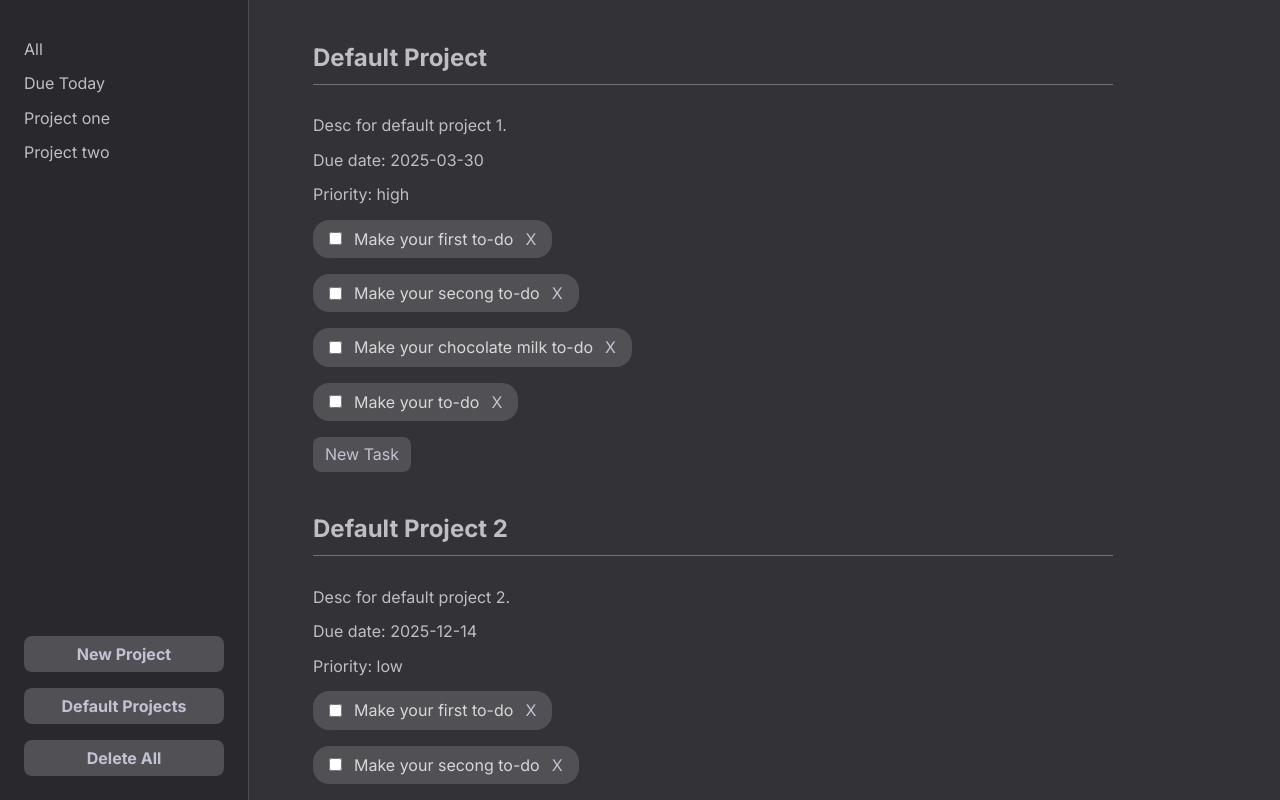
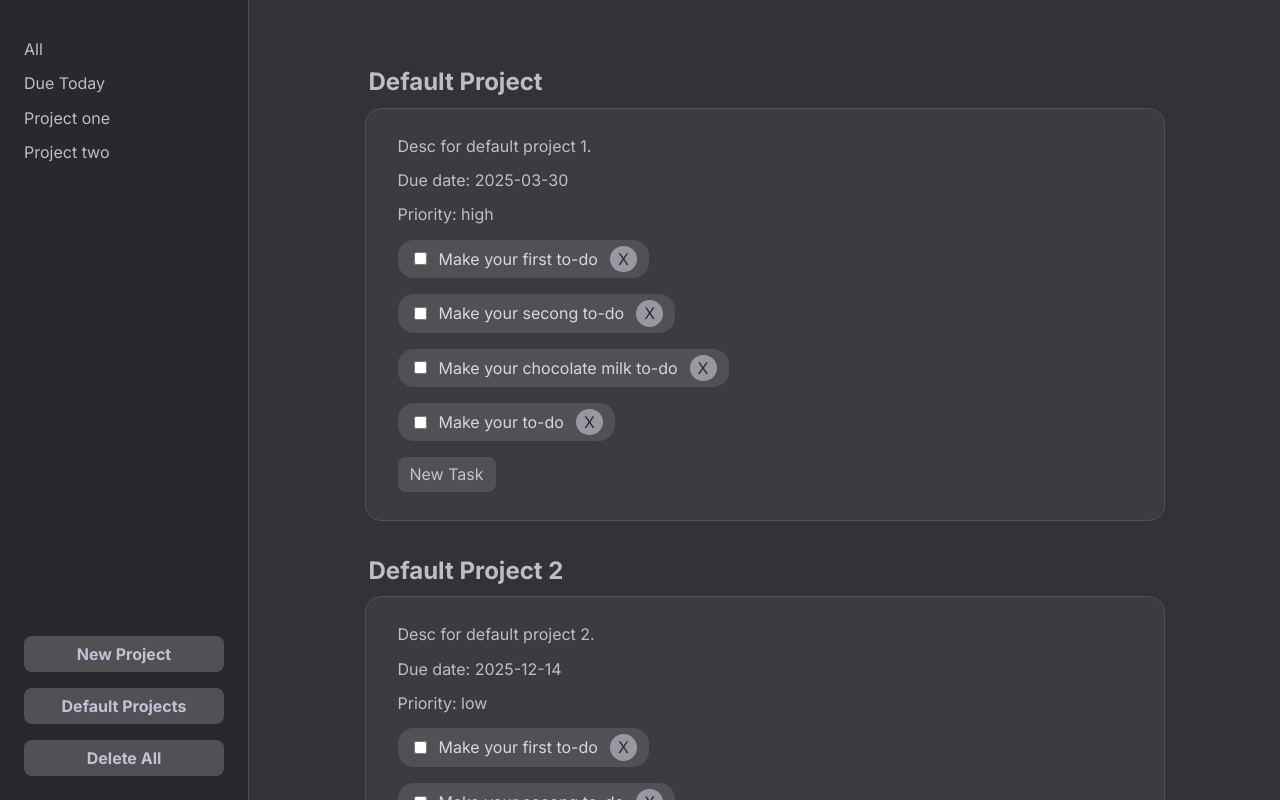
Before and after one commit to Zoldyako/top-course-projects, a website built with webpack: page 011-to-do-app/src/template.html in a window 1280 px wide. Both pictures are taken after a click on the button "Default Projects". Built offline with nearby package versions, Linux system fonts and the light colour scheme.

Commit message:
UPDATE projects styles

```diff
--- a/011-to-do-app/src/index.js
+++ b/011-to-do-app/src/index.js
@@ -14,6 +14,7 @@ const deleteAll = document.querySelector(".clear-projects");
 const closeModalProjectBtn = document.querySelector("#close-modal-project");
 const closeModalTaskBtn = document.querySelector("#close-modal-task");
 const projectForm = document.querySelector(".project-form");
+const submitTask = document.querySelector("#submit-task");
 const taskForm = document.querySelector(".task-form");
 const defaultProjectBtn = document.querySelector(".default-projects");
 
@@ -33,6 +34,7 @@ deleteAll.addEventListener("click", () => {
 
 submitProject.addEventListener("click", () => {
   createNewProject();
+  projectForm.reset();
   renderProjects();
 });
 
--- a/011-to-do-app/src/scripts/createNewProject.js
+++ b/011-to-do-app/src/scripts/createNewProject.js
@@ -1,10 +1,10 @@
 export function createNewProject() {
-  const form = document.querySelector('.project-form');
-  const title = form.elements['title'];
-  const desc = form.elements['desc'];
-  const dueDate = form.elements['date'];
-  const priority = form.elements['priority'];
-  const status = form.elements['status'];
+  const form = document.querySelector(".project-form");
+  const title = form.elements["title"];
+  const desc = form.elements["desc"];
+  const dueDate = form.elements["date"];
+  const priority = form.elements["priority"];
+  const status = form.elements["status"];
 
   let id = localStorage.length;
 
@@ -16,8 +16,8 @@ export function createNewProject() {
     priority: priority.value,
     status: status.value,
     tasks: [],
-    visible: true
-  }
+    visible: true,
+  };
 
   localStorage.setItem(id, JSON.stringify(project));
 }
--- a/011-to-do-app/src/scripts/renderProjects.js
+++ b/011-to-do-app/src/scripts/renderProjects.js
@@ -5,6 +5,7 @@ function createProjectDiv(id, project) {
   project = JSON.parse(project);
 
   const projectDiv = document.createElement("div");
+  const projectSubDiv = document.createElement("div");
   const title = document.createElement("h4");
   const desc = document.createElement("p");
   const dueDate = document.createElement("p");
@@ -31,7 +32,8 @@ function createProjectDiv(id, project) {
 
   tasks.appendChild(newTaskBtn);
 
-  projectDiv.append(title, desc, dueDate, priority, tasks);
+  projectSubDiv.append(desc, dueDate, priority, tasks);
+  projectDiv.append(title, projectSubDiv);
 
   return projectDiv;
 }
--- a/011-to-do-app/src/styles/buttons.css
+++ b/011-to-do-app/src/styles/buttons.css
@@ -18,11 +18,8 @@ input[type="submit"] {
 }
 
 .delete-btn {
-    background-color: unset;
-    padding: 0;
-
-    &:hover {
-        color: red;
-        background-color: unset;
-    }
+    color: #2c2c2f;
+    background-color: #9898a2;
+    border-radius: 100%;
+    padding: 4px 8px;
 }
--- a/011-to-do-app/src/styles/index.css
+++ b/011-to-do-app/src/styles/index.css
@@ -52,20 +52,32 @@ body {
 */
 
 .projects-container {
-    padding: 0 64px;
+    display: flex;
+    justify-content: center;
+    padding: 32px 64px;
     width: 100%;
     overflow-y: auto;
 }
 
 .projects-section {
-    width: clamp(250px, 800px, 1000px);
+    width: clamp(250px, 100%, 800px);
+    height: 130vh;
 }
 
 .project {
-    & h4 {
+    margin: 36px 0;
+
+    h4 {
         font-size: 1.5rem;
-        padding: 12px 0;
-        border-bottom: 1px solid #707075;
+        margin: 12px 4px;
+    }
+
+    > div {
+        background-color: #3c3c40;
+        border-radius: 16px;
+        border: 1px solid #505055;
+
+        padding: 12px 32px 28px 32px;
     }
 }
 
@@ -79,16 +91,7 @@ body {
     width: fit-content;
     border-radius: 16px;
     margin: 16px 0;
-    padding: 10px 16px;
-
-    & p {
-        margin: 0;
-    }
-
-    &:hover {
-        color: #2c2c2f;
-        background-color: #808085;
-    }
+    padding: 6px 12px 6px 16px;
 }
 
 .priority-container,
```
